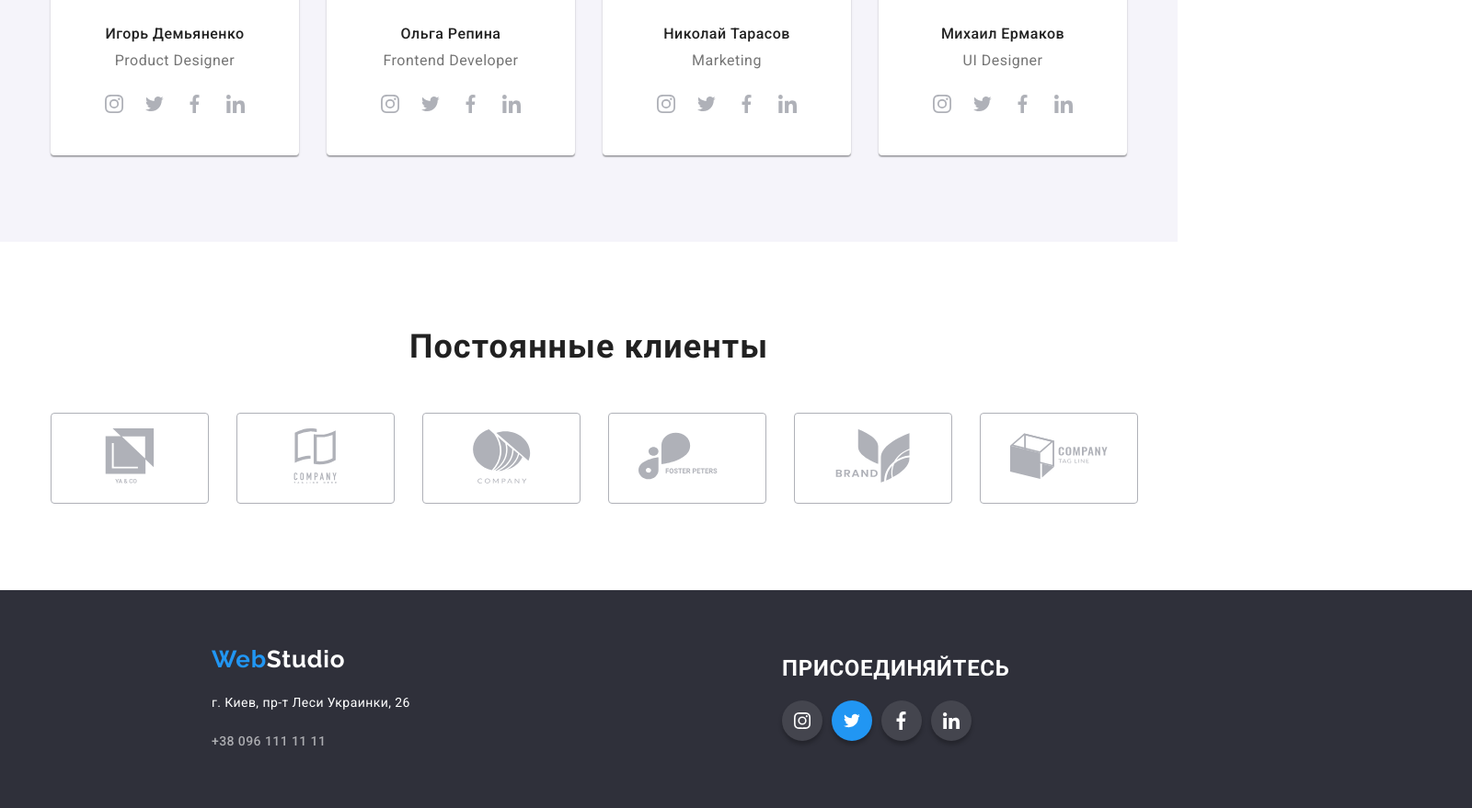
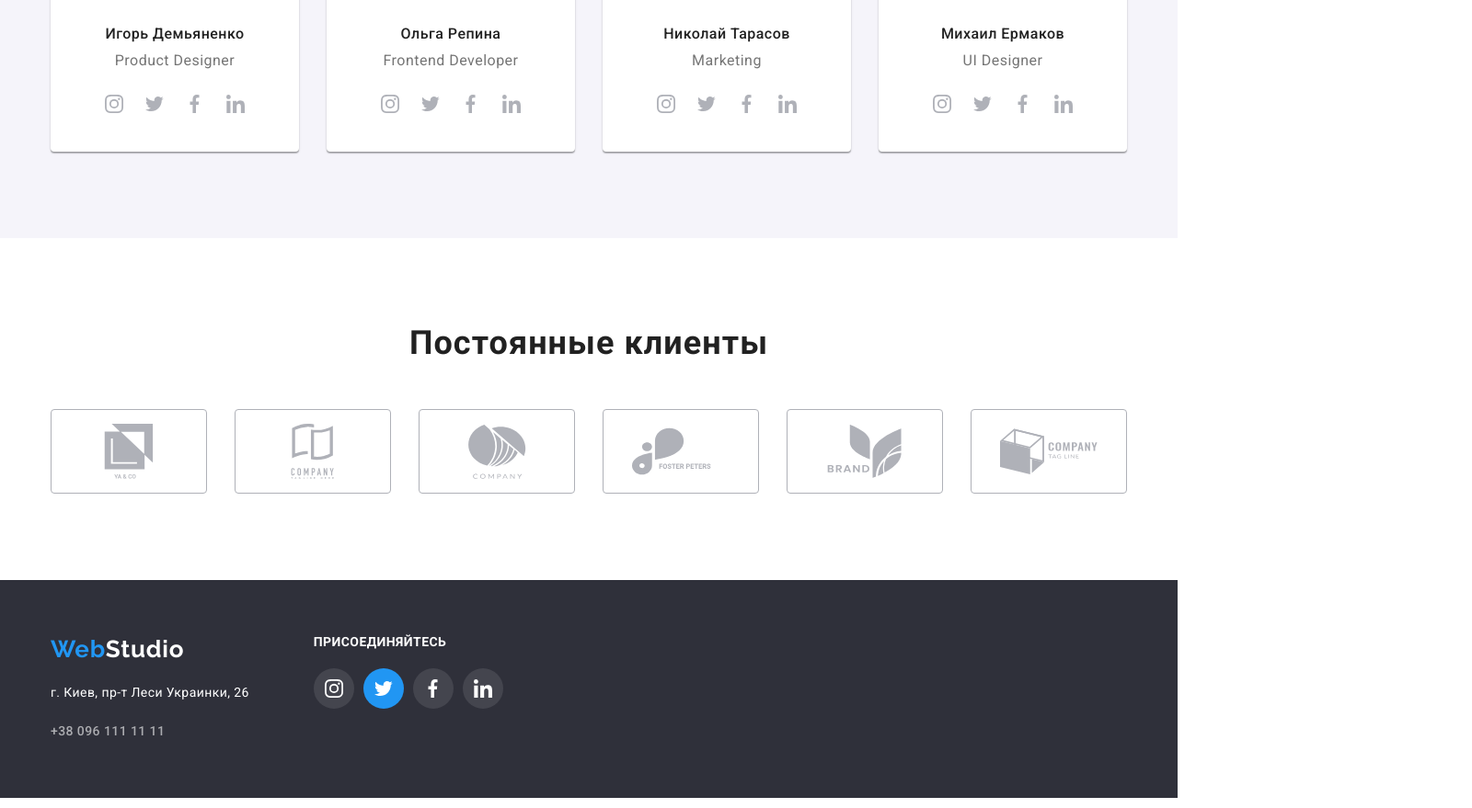
Before and after one commit to Mariianath/goit-markup-hw-04, a plain HTML site: page index.html in a window 1280 px wide. Shown: the part 2046-2925 px from the top of the page at 92% size, 1600 px wide, since content can reach past the window. Drawn offline with nearby package versions, Linux system fonts and the light colour scheme.

Commit message:
Добавляет исправления

```diff
--- a/css/styles.css
+++ b/css/styles.css
@@ -190,10 +190,7 @@ address {
   box-shadow: 0px 4px 4px rgba(0, 0, 0, 0.15);
   border-radius: 4px;
 }
-/*features*/
-/*.hidden {
-  color: rgba(255, 0, 0, 0);
-}*/
+
 .feature-container {
   padding-top: 94px;
 }
@@ -201,7 +198,6 @@ address {
   display: flex;
 }
 .feature-ithem {
-  /*box-sizing: border-box;*/
   width: 270px;
 }
 .feature-ithem:not(:last-child) {
@@ -227,12 +223,6 @@ address {
   text-transform: uppercase;
   margin-bottom: 10px;
 }
-
-/*.shadow {
-  box-shadow: 0px 4px 4px 0px rgba(0, 0, 0, 0.25);
-
-  text-shadow: 0px 4px 4px 0px rgba(0, 0, 0, 0.25);
-}*/
 
 .feature-text {
   font-size: 14px;
@@ -318,14 +308,18 @@ address {
   justify-content: center;
 }
 .team-net-link {
-  display: block;
+  display: flex;
+  justify-content: center;
+  align-items: center;
+  height: 44px;
+  width: 44px;
+  padding: 12px;
   color: rgba(175, 177, 184, 1);
 }
 .team-network-icon {
   fill: currentColor;
-  height: 44px;
-  width: 44px;
-  padding: 12px;
+  height: 20px;
+  width: 20px;
 }
 .team-net-link:hover,
 .team-net-link:focus {
@@ -343,12 +337,19 @@ address {
   display: flex;
   justify-content: space-between;
 }
-
+.client-ithem {
+  height: 92px;
+  width: 170px;
+}
 .client-ithem:not(:last-child) {
   margin-right: 30px;
 }
 .client-link {
-  display: block;
+  display: flex;
+  justify-content: center;
+  align-items: center;
+  width: 100%;
+  height: 100%;
   color: #afb1b8;
   border: 1px solid #afb1b8;
   border-radius: 4px;
@@ -356,9 +357,8 @@ address {
 
 .client-icon {
   fill: currentColor;
-  height: 92px;
-  width: 170px;
-  padding: 16px 32px;
+  height: 60px;
+  width: 106px;
 }
 .client-link:hover,
 .client-link:focus {
@@ -369,23 +369,23 @@ address {
 /*======main section style ends===*/
 /*======footer style starts===*/
 .footer {
-  width: 1600px;
   margin: 0 auto;
   display: flex;
   align-items: center;
   background-color: #2f303a;
   color: #ffffff;
-  padding: 60px 215px;
-  /*padding-top: 60px;
-  padding-bottom: 60px;*/
+  padding: 60px 0;
 }
+
 .container-footer {
+  display: flex;
+  justify-content: flex-start;
   width: 1200px;
   padding: 0 15px;
-  margin-left: auto;
+  margin: 0 auto;
 }
 
-.container-footer:not(:last-child) {
+.footer-section:not(:last-child) {
   margin-right: 70px;
 }
 .site-logo-footer {
@@ -430,6 +430,7 @@ address {
 }
 .invitation {
   text-transform: uppercase;
+  font-size: 14px;
   line-height: 1.14;
   letter-spacing: 0.03em;
   margin-bottom: 20px;
@@ -450,9 +451,7 @@ address {
   width: 44px;
   height: 44px;
   background-color: rgba(255, 255, 255, 0.1);
-  border: 0.5px solid transparent;
   border-radius: 50%;
-  box-shadow: 0px 4px 4px rgba(0, 0, 0, 0.25);
 }
 
 .network-icon {
@@ -460,22 +459,10 @@ address {
   height: 20px;
   fill: currentColor;
 }
-/*.net-link {
-  display: block;
-  color: #fff;
-}
-.network-icon {
-  width: 44px;
-  height: 44px;
-  fill: currentColor;
-  padding: 12px 12px;
-  background-color: rgba(255, 255, 255, 0.1);
-  border-radius: 50%;
-  box-shadow: 0px 4px 4px rgba(0, 0, 0, 0.25);
-}*/
+
 .net-link:hover,
 .net-link:focus {
-  border: 0.5px solid var(--accent-color);
+  box-shadow: 0px 4px 4px rgba(0, 0, 0, 0.25);
 }
 .twit {
   background-color: var(--accent-color);
--- a/index.html
+++ b/index.html
@@ -247,34 +247,34 @@
 
             <ul class="clients-ithems">
                 <li class="client-ithem">
-                <a class="client-link">
+                <a href="#" class="client-link">
                   <svg class="client-icon">
                  <use href="images/sprite.svg#icon-company-1"></use>
                 </svg>
                 </a>
                 </li>
                 <li class="client-ithem">
-                    <a class="client-link">
+                    <a href="#" class="client-link">
                     <svg class="client-icon">
                         <use href="images/sprite.svg#icon-company-2"></use>
                     </svg></a>
                 </li><li class="client-ithem">
-                    <a class="client-link">
+                    <a  href="#" class="client-link">
                     <svg class="client-icon">
                         <use href="images/sprite.svg#icon-company-3"></use>
                     </svg></a>
                 </li><li class="client-ithem">
-                    <a class="client-link">
+                    <a href="#" class="client-link">
                     <svg class="client-icon">
                         <use href="images/sprite.svg#icon-company-4"></use>
                     </svg></a>
                 </li><li class="client-ithem">
-                    <a class="client-link">
+                    <a href="#" class="client-link">
                     <svg class="client-icon">
                         <use href="images/sprite.svg#icon-company-5"></use>
                     </svg></a>
                 </li><li class="client-ithem">
-                    <a class="client-link">
+                    <a href="#" class="client-link">
                     <svg class="client-icon">
                         <use href="images/sprite.svg#icon-company-6"></use>
                     </svg></a>
@@ -287,7 +287,8 @@
 
 <!--Подвал-->
         <footer class="footer">
-            <div class="container-footer">
+            <div class=container-footer>
+            <div class="footer-section">
             <a href="./index.html" class="site-logo-footer"> <span class="logo-style">Web</span>Studio</a>
 
             <address class="adress">г. Киев, пр-т Леси Украинки, 26</address>
@@ -297,7 +298,7 @@
                  <li class="contact-ithem"><a href="tel:+380961111111" class="contact-footer">+38 096 111 11 11</a></li>
             </ul>
             </div>
-            <div class="container-footer">
+            <div class="footer-section">
                 <h2 class="invitation">присоединяйтесь</h2>
                  <ul class="networks-list">
                     <li class="networks-ithem"><a href="#" aria-label="Instagram" class="net-link">
@@ -328,7 +329,7 @@
 
 
 
-
+        </div>
         </footer>
   </body>
 </html>
```
Also changed, not shown: portfolio.html (+4 -3 lines).
